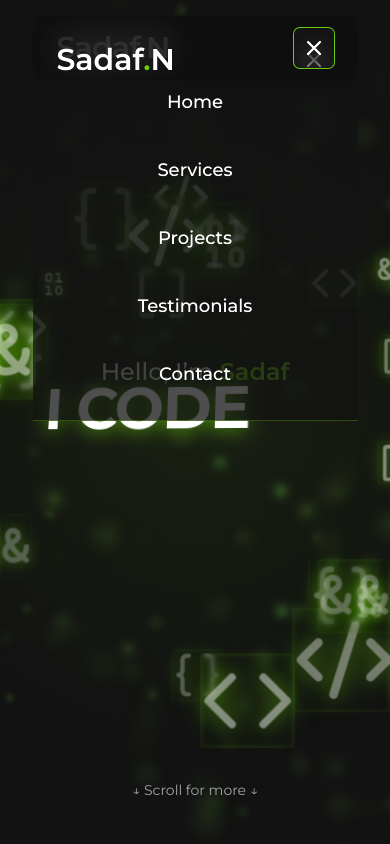
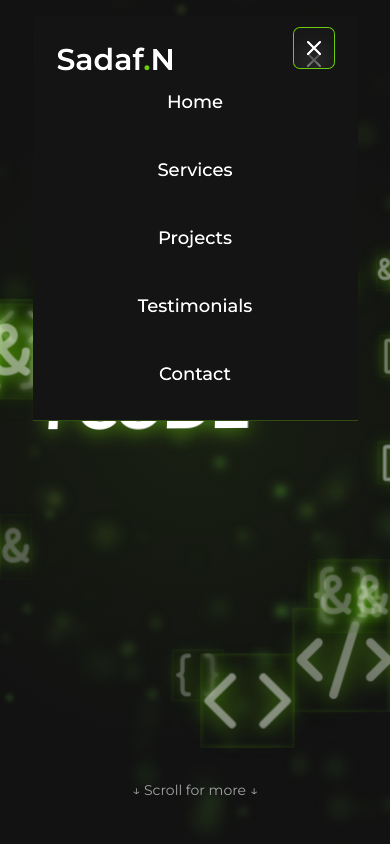
Before and after one commit to SadafNemani/sadaf-nemani, a Next.js app: page / in a window 390 px wide. Both pictures are taken after a click on the button "Toggle menu". Shown: the top 844 px of the page. Built offline with nearby package versions, Linux system fonts and the light colour scheme.

Commit message:
Darken mobile menu background

```diff
--- a/src/components/Navbar.tsx
+++ b/src/components/Navbar.tsx
@@ -117,7 +117,7 @@ export default function Navbar() {
                     aria-hidden={!open}
                     >
                         <div
-                        className={`absolute top-0 left-0 right-0 p-6 backdrop-blur-lg bg-neutral-55/75 border-b border-primary/30`}
+                        className={`absolute top-0 left-0 right-0 p-6 bg-neutral-55 border-b border-primary/30`}
                         >
                             <div className="flex items-center justify-between">
                                 <Link href="/" onClick={() => setOpen(false)}>
```
